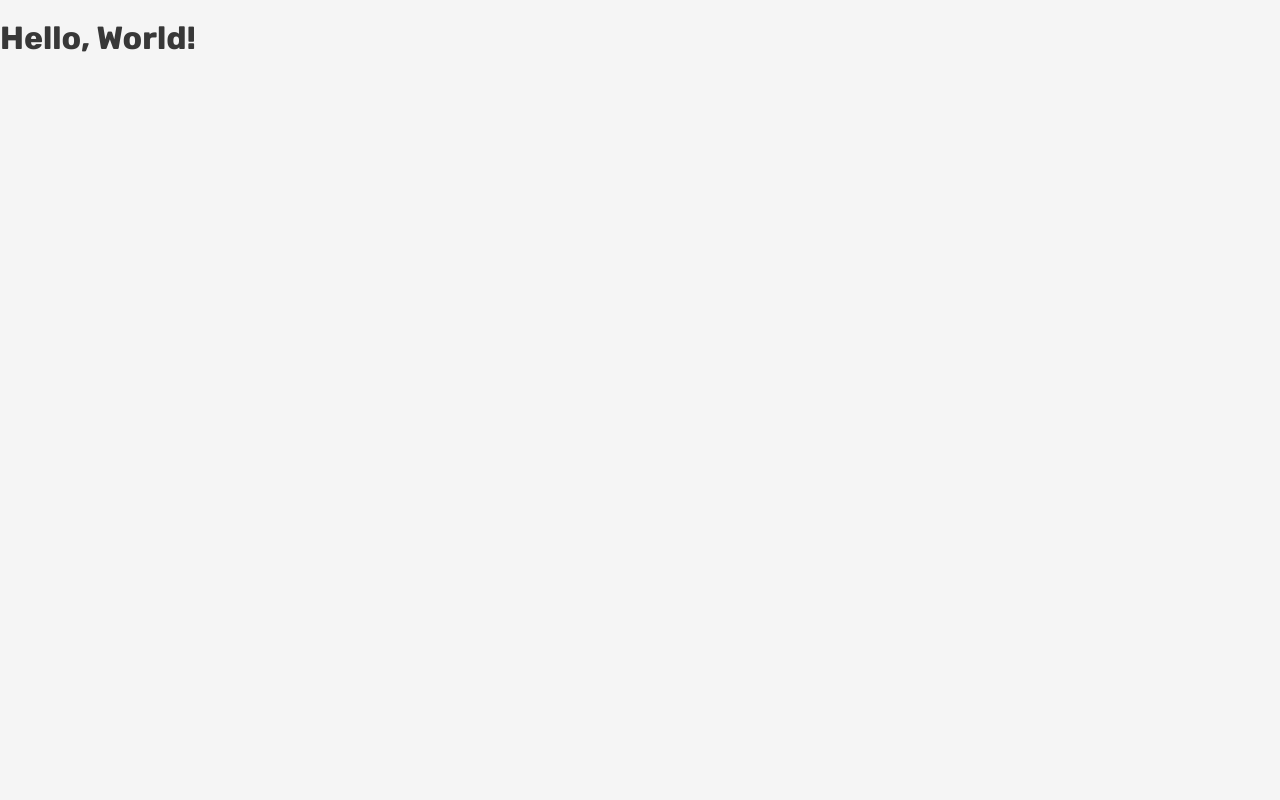
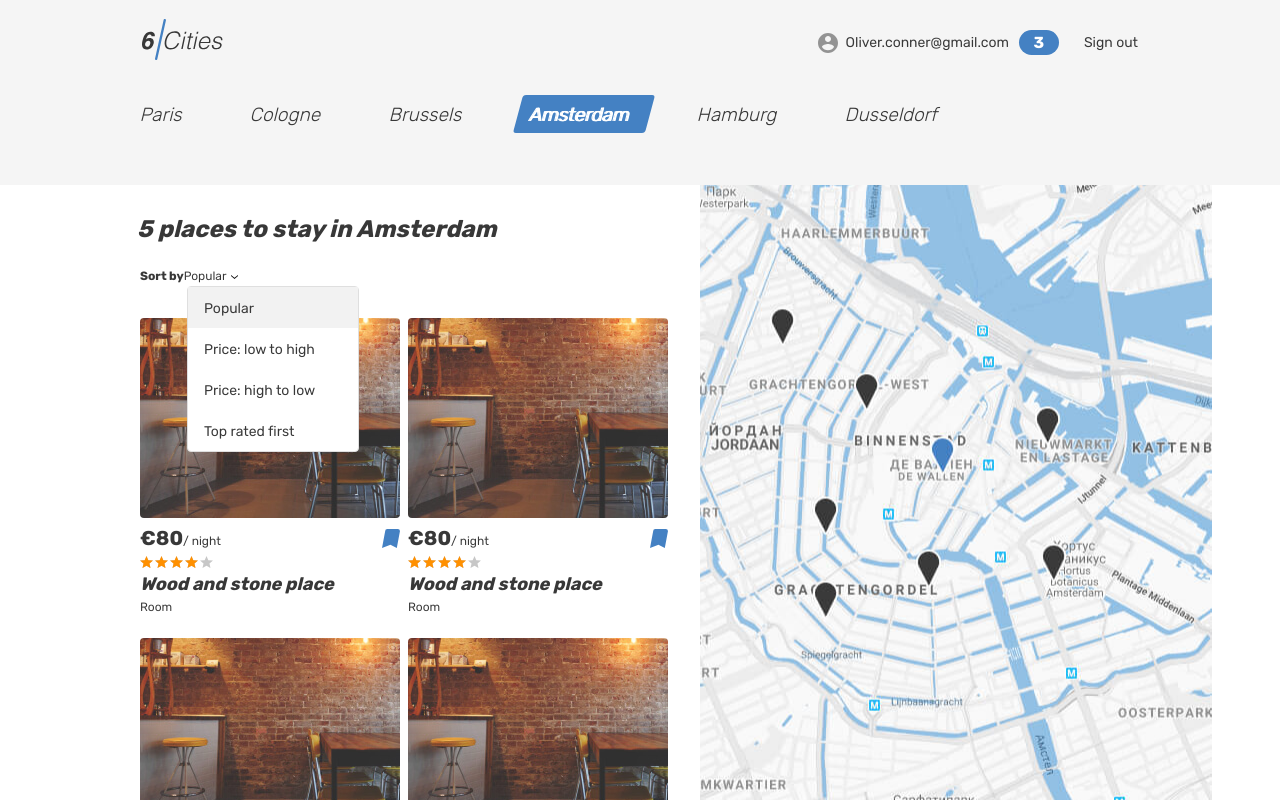
Before and after one commit to midnightess/2253825-six-cities-3, a React (Vite) app: page / in a window 1280 px wide. Built offline with nearby package versions, Linux system fonts and the light colour scheme.

Commit message:
Отрисовала main-page

```diff
--- /dev/null
+++ b/src/application/app.tsx
@@ -0,0 +1,15 @@
+import MainPage from '../pages/main-page';
+
+
+type AppOfferProps = {
+  offerCounts: number;
+}
+
+function App({offerCounts}: AppOfferProps): JSX.Element {
+  return (
+    <MainPage offerCounts={offerCounts} />
+  );
+}
+
+
+export default App;
--- /dev/null
+++ b/src/card-offers/card.tsx
@@ -0,0 +1,39 @@
+function CardOffer () : JSX.Element{
+
+  return(
+    <article className="cities__card place-card">
+      <div className="cities__image-wrapper place-card__image-wrapper">
+        <a href="#">
+          <img className="place-card__image" src="img/room.jpg" width="260" height="200" alt="Place image"/>
+        </a>
+      </div>
+      <div className="place-card__info">
+        <div className="place-card__price-wrapper">
+          <div className="place-card__price">
+            <b className="place-card__price-value">&euro;80</b>
+            <span className="place-card__price-text">&#47;&nbsp;night</span>
+          </div>
+          <button className="place-card__bookmark-button place-card__bookmark-button--active button" type="button">
+            <svg className="place-card__bookmark-icon" width="18" height="19">
+              <use xlinkHref="#icon-bookmark"></use>
+            </svg>
+            <span className="visually-hidden">In bookmarks</span>
+          </button>
+        </div>
+        <div className="place-card__rating rating">
+          <div className="place-card__stars rating__stars">
+            <span style={{ width: '80%' }}></span>
+            <span className="visually-hidden">Rating</span>
+          </div>
+        </div>
+        <h2 className="place-card__name">
+          <a href="#">Wood and stone place</a>
+        </h2>
+        <p className="place-card__type">Room</p>
+      </div>
+    </article>
+  );
+}
+
+
+export default CardOffer;
--- /dev/null
+++ b/src/const.tsx
@@ -0,0 +1,3 @@
+export const Offers = {
+  CountOffers: 5,
+};
--- a/src/index.tsx
+++ b/src/index.tsx
@@ -1,5 +1,8 @@
 import React from 'react';
 import ReactDOM from 'react-dom/client';
+import App from './application/app';
+import {Offers} from './const';
+
 
 const root = ReactDOM.createRoot(
   document.getElementById('root') as HTMLElement
@@ -7,6 +10,6 @@
 
 root.render(
   <React.StrictMode>
-    <h1>Hello, World!</h1>
+    <App offerCounts = {Offers.CountOffers}/>
   </React.StrictMode>
 );
--- /dev/null
+++ b/src/pages/main-page.tsx
@@ -0,0 +1,122 @@
+import CardOffer from '../card-offers/card';
+
+type MainPageProps = {
+  offerCounts: number;
+}
+
+
+function MainPage ({offerCounts}: MainPageProps): JSX.Element {
+
+  return (
+
+    <div className="page page--gray page--main">
+      <header className="header">
+        <div className="container">
+          <div className="header__wrapper">
+            <div className="header__left">
+              <a className="header__logo-link header__logo-link--active">
+                <img className="header__logo" src="img/logo.svg" alt="6 cities logo" width="81" height="41"/>
+              </a>
+            </div>
+            <nav className="header__nav">
+              <ul className="header__nav-list">
+                <li className="header__nav-item user">
+                  <a className="header__nav-link header__nav-link--profile" href="#">
+                    <div className="header__avatar-wrapper user__avatar-wrapper">
+                    </div>
+                    <span className="header__user-name user__name">Oliver.conner@gmail.com</span>
+                    <span className="header__favorite-count">3</span>
+                  </a>
+                </li>
+                <li className="header__nav-item">
+                  <a className="header__nav-link" href="#">
+                    <span className="header__signout">Sign out</span>
+                  </a>
+                </li>
+              </ul>
+            </nav>
+          </div>
+        </div>
+      </header>
+
+      <main className="page__main page__main--index">
+        <h1 className="visually-hidden">Cities</h1>
+        <div className="tabs">
+          <section className="locations container">
+            <ul className="locations__list tabs__list">
+              <li className="locations__item">
+                <a className="locations__item-link tabs__item" href="#">
+                  <span>Paris</span>
+                </a>
+              </li>
+              <li className="locations__item">
+                <a className="locations__item-link tabs__item" href="#">
+                  <span>Cologne</span>
+                </a>
+              </li>
+              <li className="locations__item">
+                <a className="locations__item-link tabs__item" href="#">
+                  <span>Brussels</span>
+                </a>
+              </li>
+              <li className="locations__item">
+                <a className="locations__item-link tabs__item tabs__item--active">
+                  <span>Amsterdam</span>
+                </a>
+              </li>
+              <li className="locations__item">
+                <a className="locations__item-link tabs__item" href="#">
+                  <span>Hamburg</span>
+                </a>
+              </li>
+              <li className="locations__item">
+                <a className="locations__item-link tabs__item" href="#">
+                  <span>Dusseldorf</span>
+                </a>
+              </li>
+            </ul>
+          </section>
+        </div>
+        <div className="cities">
+          <div className="cities__places-container container">
+            <section className="cities__places places">
+              <h2 className="visually-hidden">Places</h2>
+              <b className="places__found"> {offerCounts} places to stay in Amsterdam</b>
+              <form className="places__sorting" action="#" method="get">
+                <span className="places__sorting-caption">Sort by</span>
+                <span className="places__sorting-type" tabIndex={0}>
+                  Popular
+                  <svg className="places__sorting-arrow" width="7" height="4">
+                    <use xlinkHref="#icon-arrow-select"></use>
+                  </svg>
+                </span>
+                <ul className="places__options places__options--custom places__options--opened">
+                  <li className="places__option places__option--active" tabIndex={0}>Popular</li>
+                  <li className="places__option" tabIndex={0}>Price: low to high</li>
+                  <li className="places__option" tabIndex={0}>Price: high to low</li>
+                  <li className="places__option" tabIndex={0}>Top rated first</li>
+                </ul>
+              </form>
+              <div className="cities__places-list places__list tabs__content">
+
+                <CardOffer/>
+                <CardOffer/>
+                <CardOffer/>
+                <CardOffer/>
+                <CardOffer/>
+
+              </div>
+            </section>
+            <div className="cities__right-section">
+              <section className="cities__map map"></section>
+            </div>
+          </div>
+        </div>
+      </main>
+    </div>
+
+  );
+}
+
+
+export default MainPage;
```
